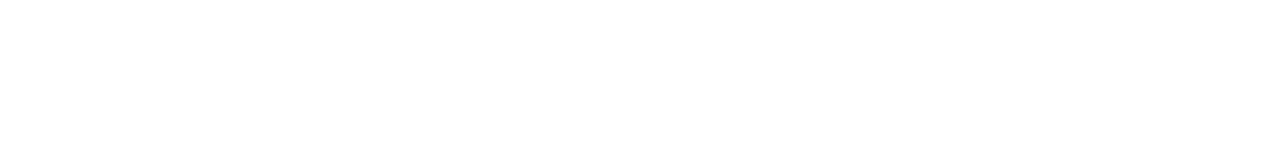
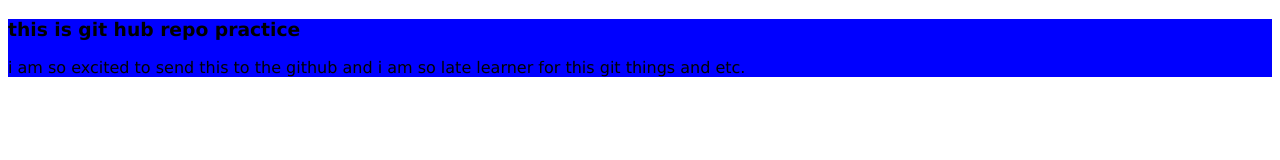
Before and after one commit to MDFAHAD721/firstgitrepo, a plain HTML site: page index.html in a window 1280 px wide. Drawn offline with Linux system fonts and the light colour scheme.

Commit message:
added a first div

```diff
--- a/index.html
+++ b/index.html
@@ -4,8 +4,16 @@
     <meta charset="UTF-8">
     <meta name="viewport" content="width=device-width, initial-scale=1.0">
     <title>firstgitrepo</title>
+    <link rel="stylesheet" href="styles/style.css">
 </head>
 <body>
-
+    <div>
+        <h3>
+            this is git hub repo practice
+        </h3>
+        <p>
+            i am so excited to send this to the github and i am so late learner for this git things and etc.
+        </p>
+    </div>
 </body>
 </html>
--- /dev/null
+++ b/styles/style.css
@@ -0,0 +1,4 @@
+div{
+    background-color: blue;
+    font-family: 'Lucida Sans', 'Lucida Sans Regular', 'Lucida Grande', 'Lucida Sans Unicode', Geneva, Verdana, sans-serif;
+}
```
